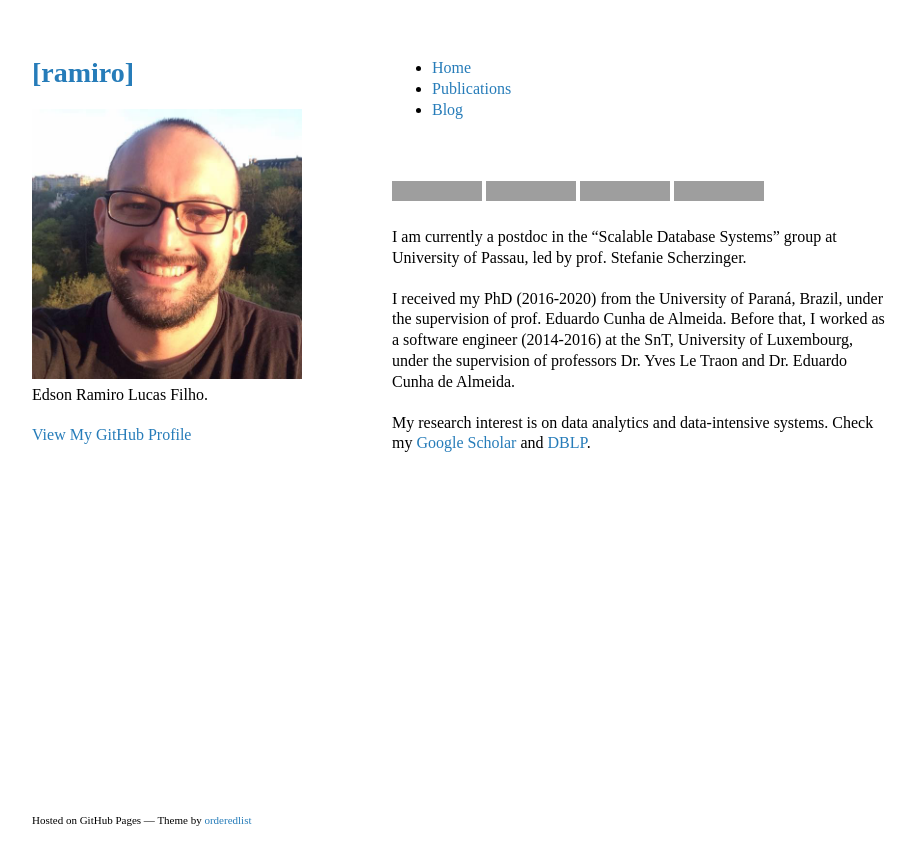
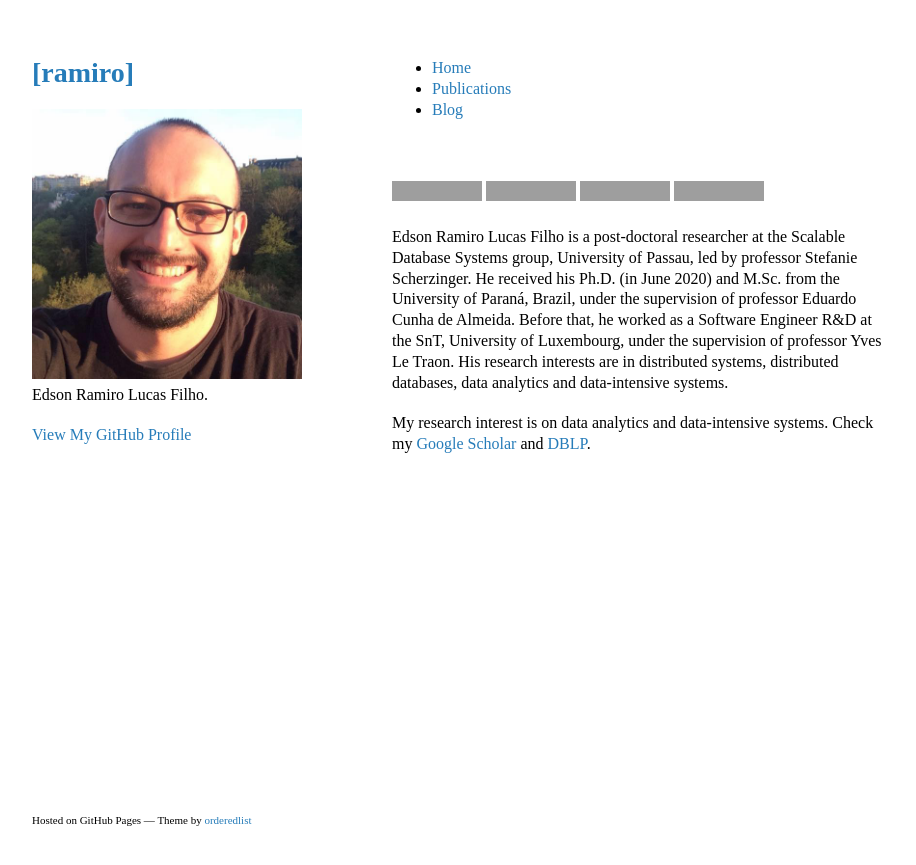
Before and after one commit to edsonrl/edsonrl.github.io, a Jekyll site: the page built from index.md, in a window 1280 px wide, cut to the strip 0-865 px from the top of the page. Shown: the whole strip, without its empty margins (178-1094 px from the left). Built offline with Jekyll 4.4.1, drawn with Linux system fonts in a browser that asks for light colours; grey boxes are pictures that could not be loaded.

Commit message:
update short bio

```diff
--- a/_includes/about.html
+++ b/_includes/about.html
@@ -1,5 +1,3 @@
-I am currently a postdoc in the "Scalable Database Systems" group at University of Passau, led by prof. Stefanie Scherzinger.
-
-I received my PhD (2016-2020) from the University of Paraná, Brazil, under the supervision of prof. Eduardo Cunha de Almeida. Before that, I worked as a software engineer (2014-2016) at the SnT, University of Luxembourg, under the supervision of professors Dr. Yves Le Traon and Dr. Eduardo Cunha de Almeida.
+Edson Ramiro Lucas Filho is a post-doctoral researcher at the Scalable Database Systems group, University of Passau, led by professor Stefanie Scherzinger. He received his Ph.D. (in June 2020) and M.Sc. from the University of Paraná, Brazil, under the supervision of professor Eduardo Cunha de Almeida. Before that, he worked as a Software Engineer R&D at the SnT, University of Luxembourg, under the supervision of professor Yves Le Traon. His research interests are in distributed systems, distributed databases, data analytics and data-intensive systems.
 
 My research interest is on data analytics and data-intensive systems. Check my [Google Scholar](https://scholar.google.com/citations?user=4IypnHsAAAAJ&hl=en) and [DBLP](https://dblp.uni-trier.de/pid/149/9260.html).
```
